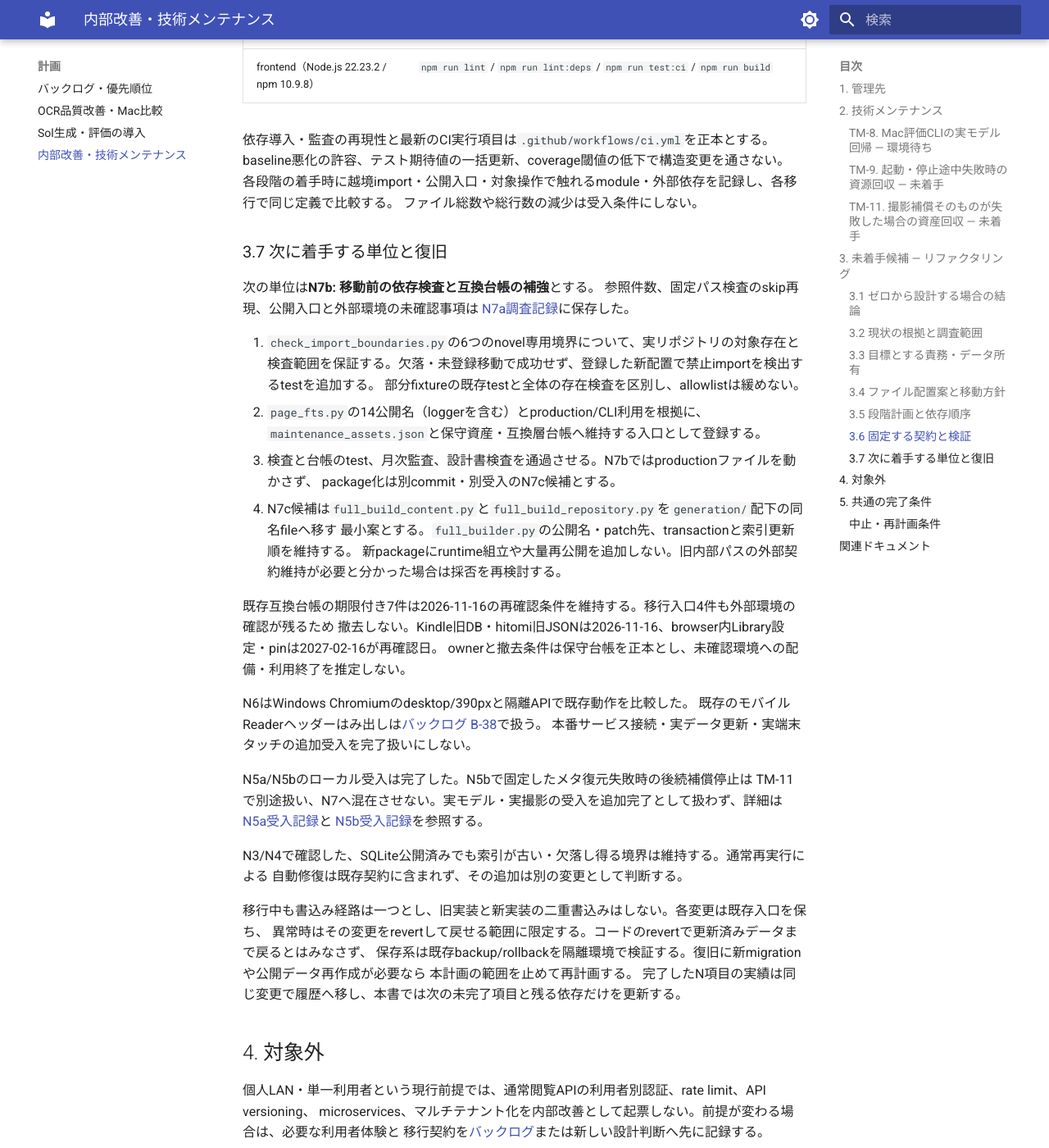
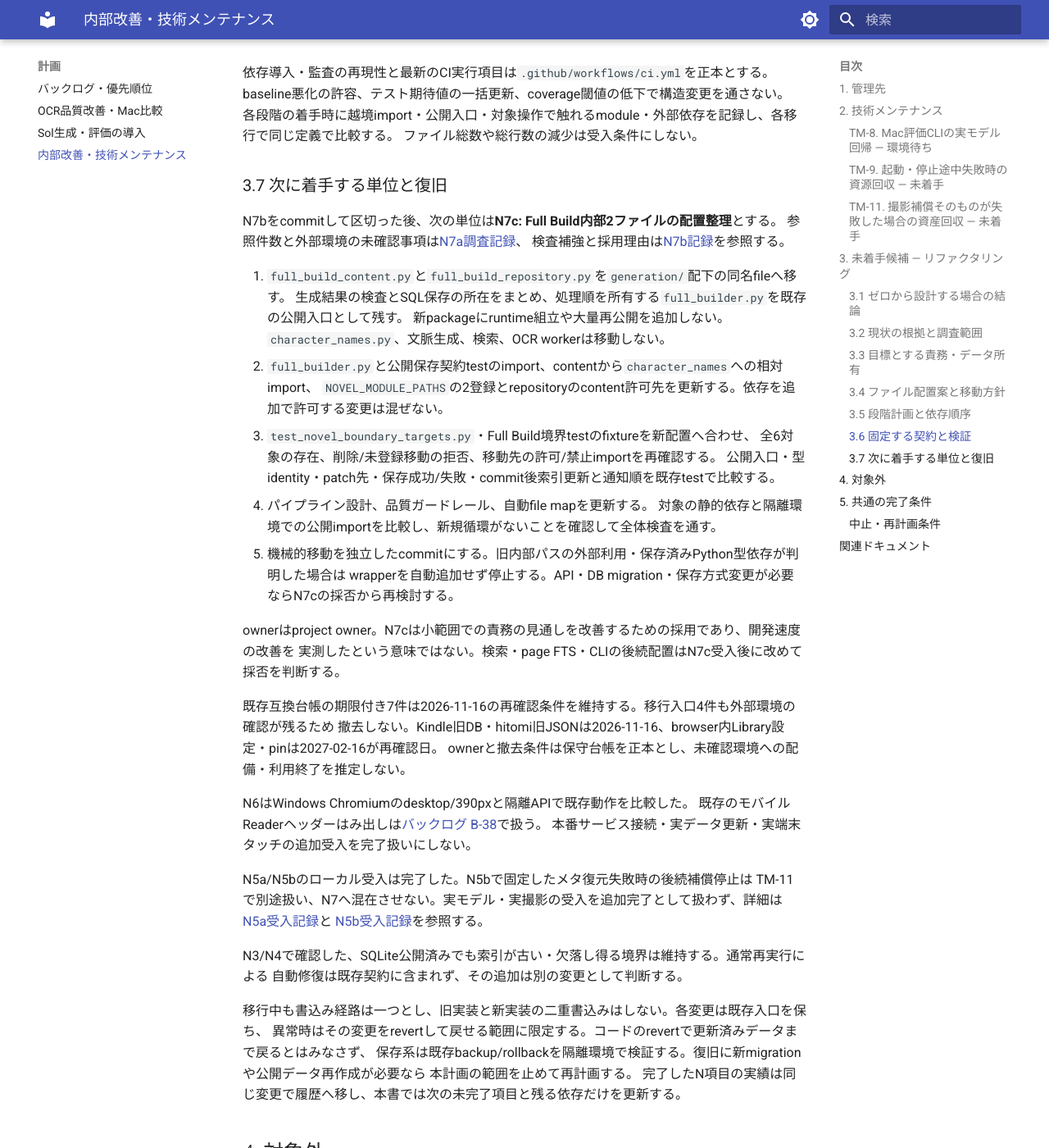
Before and after one commit to kkmmyr/Pic2PDF_Viewer, an MkDocs documentation site: the page built from docs/log/計画/リファクタリング計画書.md, in a window 1280 px wide and 1400 px high, scrolled down 8937 px. Shown: the whole window at 82% size. Built offline with MkDocs 1.6.1 and Material for MkDocs 9.7.7, drawn with Linux system fonts in a browser that asks for light colours; some of the changed text lies outside the part shown.

Commit message:
fix(maintenance): N7bの依存検査と互換台帳を補強
Novel専用6境界の欠落・未登録移動を検出し、page FTS公開入口を台帳へ登録。
N7cはFull Build内部2ファイルに限定して採用。backend 1836 passed、coverage 73.27%。

Co-Authored-By: Codex GPT-6 <noreply@anthropic.com>

```diff
--- a/docs/log/計画/リファクタリング計画書.md
+++ b/docs/log/計画/リファクタリング計画書.md
@@ -2,9 +2,9 @@
 
 > status: active | last-verified: 2026-09-12 | owner: project owner
 
-最終更新: 2026-09-12（N0〜N6をmasterへ取り込み、N7a調査からN7bの検査・台帳補強を具体化）
+最終更新: 2026-09-12（N7bの検査・台帳補強を受入し、N7cの最小配置整理を採用）
 
-**現在地: N0〜N6は検証・master取り込み済み。N7a調査は完了し、N7bは未着手。TM-8は環境待ち、TM-9/TM-11は未着手。**
+**現在地: N0〜N6はmaster取り込み済み。N7aはcommit済み、N7bはローカル実装・検証完了（未commit）。N7cは採用・未着手。TM-8は環境待ち、TM-9/TM-11は未着手。**
 完了範囲と検証は[N0〜N2記録](../../archive/検証/リファクタリング_N0-N2_2026-09-08.md)と
 [N3記録](../../archive/検証/リファクタリング_N3_2026-09-08.md)、
 [N4記録](../../archive/検証/リファクタリング_N4_2026-09-08.md)、
@@ -12,6 +12,7 @@
 [N5b記録](../../archive/検証/リファクタリング_N5b_2026-09-08.md)、
 [N6記録](../../archive/検証/リファクタリング_N6_2026-09-08.md)へ移した。
 取り込みと後続調査の根拠は[N7a記録](../../archive/検証/リファクタリング_N7a_2026-09-12.md)に保存した。
+移動前の検査・台帳補強とN7c採用判断は[N7b記録](../../archive/検証/リファクタリング_N7b_2026-09-12.md)へ移した。
 N0の契約固定は起動・画像一覧を対象とし、後続でも各処理の保存・失敗境界を着手前に固定する。
 N0〜N6はPR #22でmasterへ取り込んだ。本番配備・実環境の追加受入は含まない。
 
@@ -218,14 +219,13 @@ frontendの移動先は`features/library`・`features/reader`等を候補とし
 
 ### 3.5 段階計画と依存順序
 
-新計画はN系列で区別する。**N7は進行中で、N7a調査が完了。次はN7b**。N0〜N6とN7aは記録へ移動済み。
+新計画はN系列で区別する。**N7bはローカル受入済み。次のN7cはFull Build内部2ファイルに限定して採用**。
 ownerはproject owner、設計判断・統合・最終検証はメイン担当が行う。
 各段階はさらに独立して検査が通る小単位へ分け、前段の受入後に次の範囲を確定する。
 
 | 段階 | 実施内容・主な所有範囲 | 受入条件 | 依存・優先度 |
 |---|---|---|---|
-| N7b | 固定パス6境界の対象存在・走査保証、移動/欠落の回帰test、page FTS公開窓口の台帳登録 | 現行配置で検査成功。未登録移動・欠落を検出し、登録した新配置でも禁止importを検出。台帳と設計の同期 | 次に着手。productionソースの移動なし |
-| N7c候補 | Full Build内部2ファイルを`novel_db/generation/`へ配置し、公開`full_builder.py`を維持 | 保存・失敗・型identity・公開patch契約を維持。対象の新規循環なし。検査とfile mapを更新 | N7b受入後に採否確定。機械的移動と内部変更は別commit |
+| N7c | Full Build内部2ファイルを`novel_db/generation/`へ配置し、公開`full_builder.py`を維持 | 保存・失敗・型identity・公開patch契約を維持。対象の新規循環なし。検査とfile mapを更新 | 採用・未着手。N7b受入後、機械的移動を独立commitにする |
 | N7後続候補 | 検索・page FTS内部配置とCLI参照を個別評価。互換撤去は外部利用条件を別途確認 | 効果を確認した範囲のみ実施。旧公開入口は維持または台帳の撤去条件を充足。関連環境受入と復旧を記録 | N7cの結果で再評価。外部環境依存の単位だけ保留 |
 
 残るN系列はN7。N6では画面入口とlifecycleだけを集約し、既存のcomponent・専門hookを維持した。
@@ -275,20 +275,25 @@ baseline悪化の許容、テスト期待値の一括更新、coverage閾値の
 
 ### 3.7 次に着手する単位と復旧
 
-次の単位は**N7b: 移動前の依存検査と互換台帳の補強**とする。
-参照件数、固定パス検査のskip再現、公開入口と外部環境の未確認事項は
-[N7a調査記録](../../archive/検証/リファクタリング_N7a_2026-09-12.md)に保存した。
+N7bをcommitして区切った後、次の単位は**N7c: Full Build内部2ファイルの配置整理**とする。
+参照件数と外部環境の未確認事項は[N7a調査記録](../../archive/検証/リファクタリング_N7a_2026-09-12.md)、
+検査補強と採用理由は[N7b記録](../../archive/検証/リファクタリング_N7b_2026-09-12.md)を参照する。
 
-1. `check_import_boundaries.py`の6つのnovel専用境界について、実リポジトリの対象存在と
-   検査範囲を保証する。欠落・未登録移動で成功せず、登録した新配置で禁止importを検出するtestを追加する。
-   部分fixtureの既存testと全体の存在検査を区別し、allowlistは緩めない。
-2. `page_fts.py`の14公開名（loggerを含む）とproduction/CLI利用を根拠に、
-   `maintenance_assets.json`と保守資産・互換層台帳へ維持する入口として登録する。
-3. 検査と台帳のtest、月次監査、設計書検査を通過させる。N7bではproductionファイルを動かさず、
-   package化は別commit・別受入のN7c候補とする。
-4. N7c候補は`full_build_content.py`と`full_build_repository.py`を`generation/`配下の同名fileへ移す
-   最小案とする。`full_builder.py`の公開名・patch先、transactionと索引更新順を維持する。
-   新packageにruntime組立や大量再公開を追加しない。旧内部パスの外部契約維持が必要と分かった場合は採否を再検討する。
+1. `full_build_content.py`と`full_build_repository.py`を`generation/`配下の同名fileへ移す。
+   生成結果の検査とSQL保存の所在をまとめ、処理順を所有する`full_builder.py`を既存の公開入口として残す。
+   新packageにruntime組立や大量再公開を追加しない。`character_names.py`、文脈生成、検索、OCR workerは移動しない。
+2. `full_builder.py`と公開保存契約testのimport、contentから`character_names`への相対import、
+   `NOVEL_MODULE_PATHS`の2登録とrepositoryのcontent許可先を更新する。依存を追加で許可する変更は混ぜない。
+3. `test_novel_boundary_targets.py`・Full Build境界testのfixtureを新配置へ合わせ、
+   全6対象の存在、削除/未登録移動の拒否、移動先の許可/禁止importを再確認する。
+   公開入口・型identity・patch先・保存成功/失敗・commit後索引更新と通知順を既存testで比較する。
+4. パイプライン設計、品質ガードレール、自動file mapを更新する。
+   対象の静的依存と隔離環境での公開importを比較し、新規循環がないことを確認して全体検査を通す。
+5. 機械的移動を独立したcommitにする。旧内部パスの外部利用・保存済みPython型依存が判明した場合は
+   wrapperを自動追加せず停止する。API・DB migration・保存方式変更が必要ならN7cの採否から再検討する。
+
+ownerはproject owner。N7cは小範囲での責務の見通しを改善するための採用であり、開発速度の改善を
+実測したという意味ではない。検索・page FTS・CLIの後続配置はN7c受入後に改めて採否を判断する。
 
 既存互換台帳の期限付き7件は2026-11-16の再確認条件を維持する。移行入口4件も外部環境の確認が残るため
 撤去しない。Kindle旧DB・hitomi旧JSONは2026-11-16、browser内Library設定・pinは2027-02-16が再確認日。
```
Also changed, not shown: docs/archive/index.md (+1 -0 lines), docs/archive/リファクタリング履歴.md (+8 -1 lines), docs/archive/検証/リファクタリング_N7b_2026-09-12.md (added, +99 -0 lines), docs/design/環境構築/保守資産・互換層台帳.md (+15 -2 lines), docs/design/詳細設計/品質ガードレール.md (+8 -1 lines), docs/log/変更履歴.md (+7 -0 lines), 12 other files.
